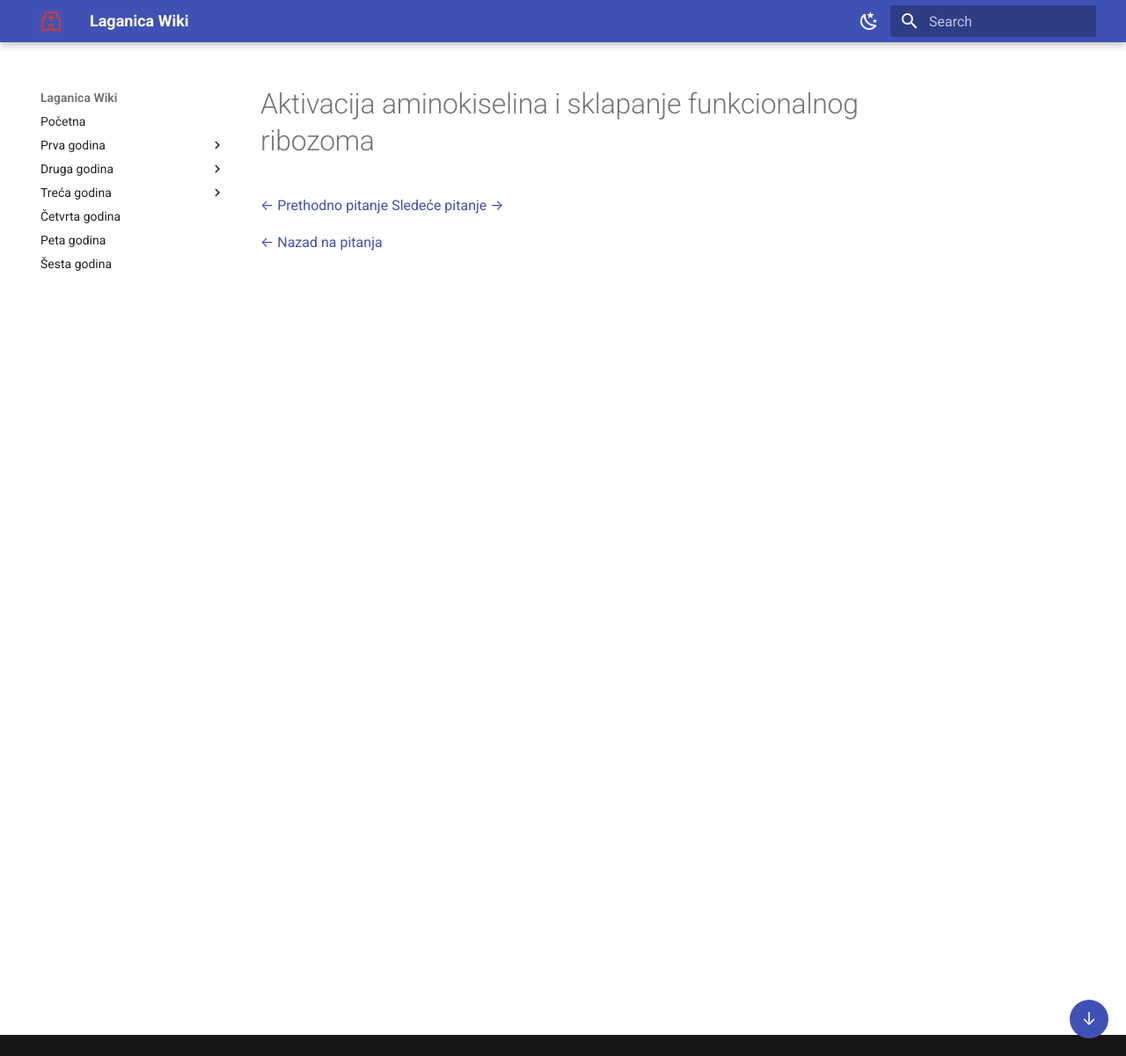
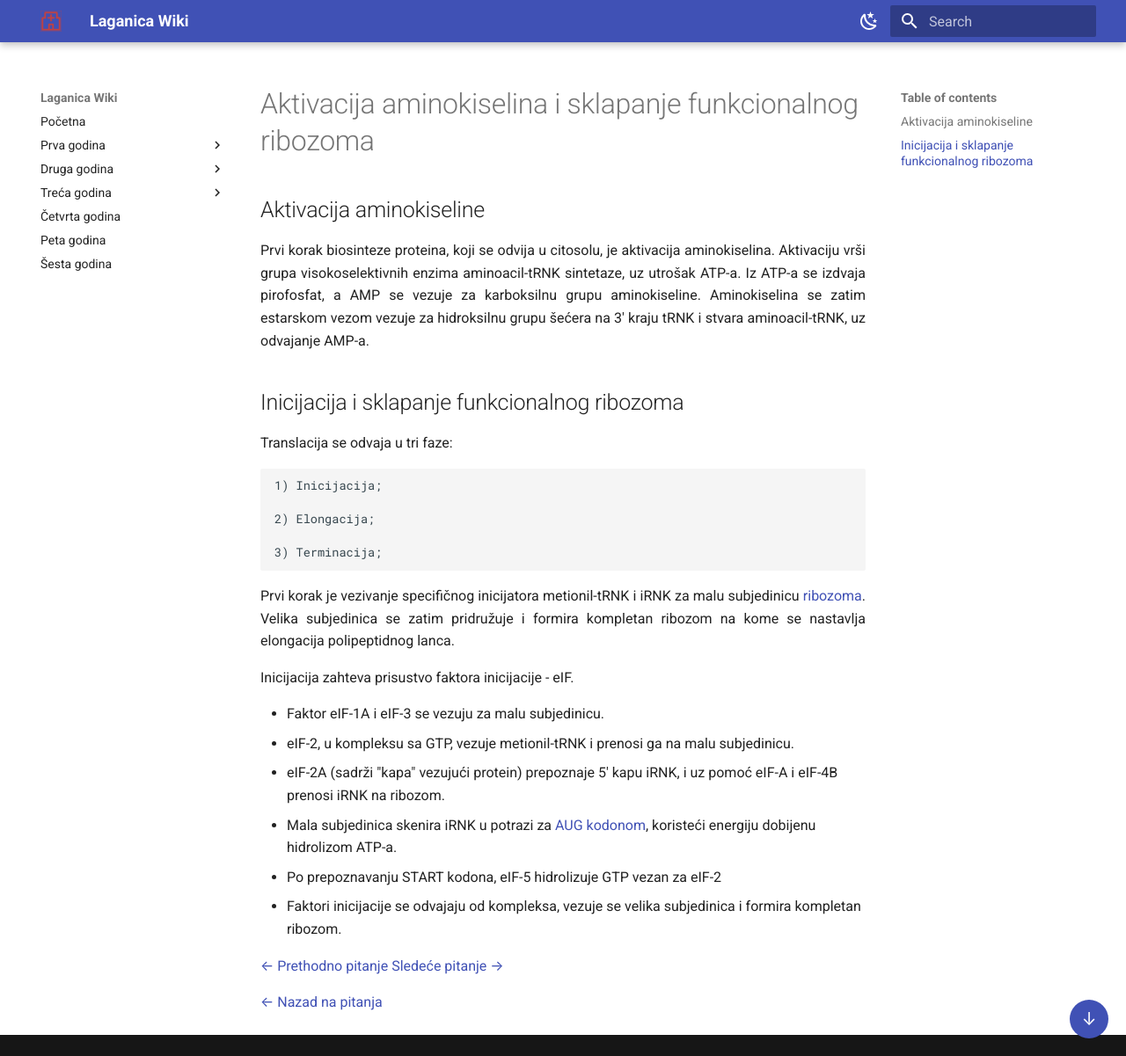
Before and after one commit to Goga-NG/laganica-wiki, an MkDocs documentation site: the page built from docs/druga-godina/medicinska-biohemija/proteini/aktivacija-aminokiselina-i-sklapanje-funkcionalnog-ribozoma.md, in a window 1280 px wide and 1201 px high. Shown: the whole window at 88% size. Built offline with MkDocs 1.6.1 and Material for MkDocs 9.7.7, drawn with Linux system fonts in a browser that asks for light colours.

Commit message:
inicijacija

```diff
--- a/docs/druga-godina/medicinska-biohemija/proteini/aktivacija-aminokiselina-i-sklapanje-funkcionalnog-ribozoma.md
+++ b/docs/druga-godina/medicinska-biohemija/proteini/aktivacija-aminokiselina-i-sklapanje-funkcionalnog-ribozoma.md
@@ -1,4 +1,32 @@
 # Aktivacija aminokiselina i sklapanje funkcionalnog ribozoma
+
+## Aktivacija aminokiseline
+
+Prvi korak biosinteze proteina, koji se odvija u citosolu, je aktivacija aminokiselina.
+Aktivaciju vrši grupa visokoselektivnih enzima aminoacil-tRNK sintetaze, uz utrošak ATP-a.
+Iz ATP-a se izdvaja pirofosfat, a AMP se vezuje za karboksilnu grupu aminokiseline.
+Aminokiselina se zatim estarskom vezom vezuje za hidroksilnu grupu šećera na 3' kraju tRNK i stvara aminoacil-tRNK, uz odvajanje AMP-a.
+
+## Inicijacija i sklapanje funkcionalnog ribozoma
+
+Translacija se odvaja u tri faze:
+
+	1) Inicijacija;
+
+	2) Elongacija;
+
+	3) Terminacija;
+
+Prvi korak je vezivanje specifičnog inicijatora metionil-tRNK i iRNK za malu subjedinicu [ribozoma](elementi-koji-cine-biohemijsku-masineriju-za-sintezu-proteina-ribozomi-i-rnk.md). Velika subjedinica se zatim pridružuje i formira kompletan ribozom na kome se nastavlja elongacija polipeptidnog lanca.
+
+Inicijacija zahteva prisustvo faktora inicijacije - eIF.
+
+- Faktor eIF-1A i eIF-3 se vezuju za malu subjedinicu.
+- eIF-2, u kompleksu sa GTP, vezuje metionil-tRNK i prenosi ga na malu subjedinicu.
+- eIF-2A (sadrži "kapa" vezujući protein) prepoznaje 5' kapu iRNK, i uz pomoć eIF-A i eIF-4B prenosi iRNK na ribozom.
+- Mala subjedinica skenira iRNK u potrazi za [AUG kodonom](elementi-koji-cine-biohemijsku-masineriju-za-sintezu-proteina-ribozomi-i-rnk.md), koristeći energiju dobijenu hidrolizom ATP-a.
+- Po prepoznavanju START kodona, eIF-5 hidrolizuje GTP vezan za eIF-2
+- Faktori inicijacije se odvajaju od kompleksa, vezuje se velika subjedinica i formira kompletan ribozom.
 
 [← Prethodno pitanje](elementi-koji-cine-biohemijsku-masineriju-za-sintezu-proteina-ribozomi-i-rnk.md)
 [Sledeće pitanje →](elongacija-polipeptidnog-lanca-i-okoncanje-sinteze-proteina.md)
```
